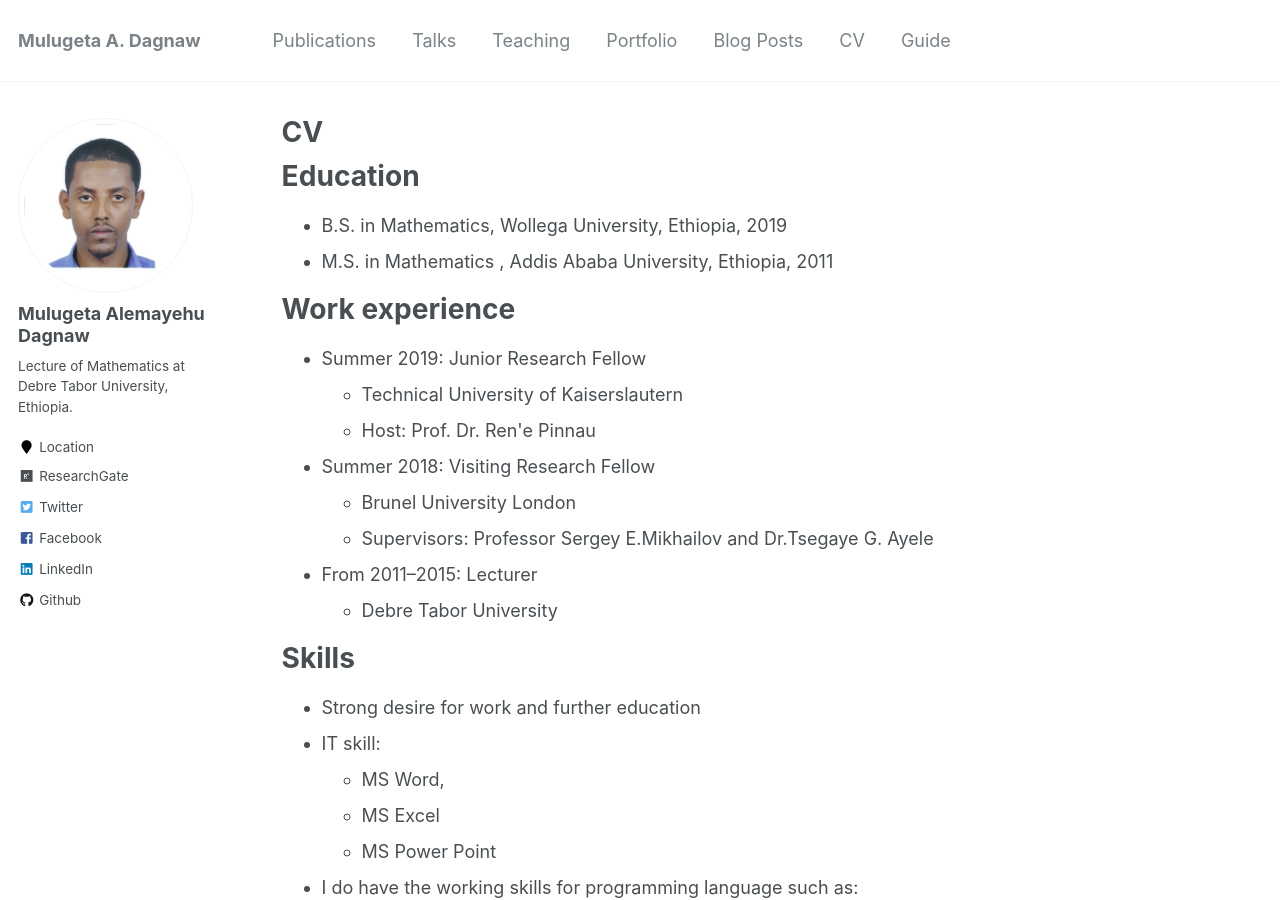
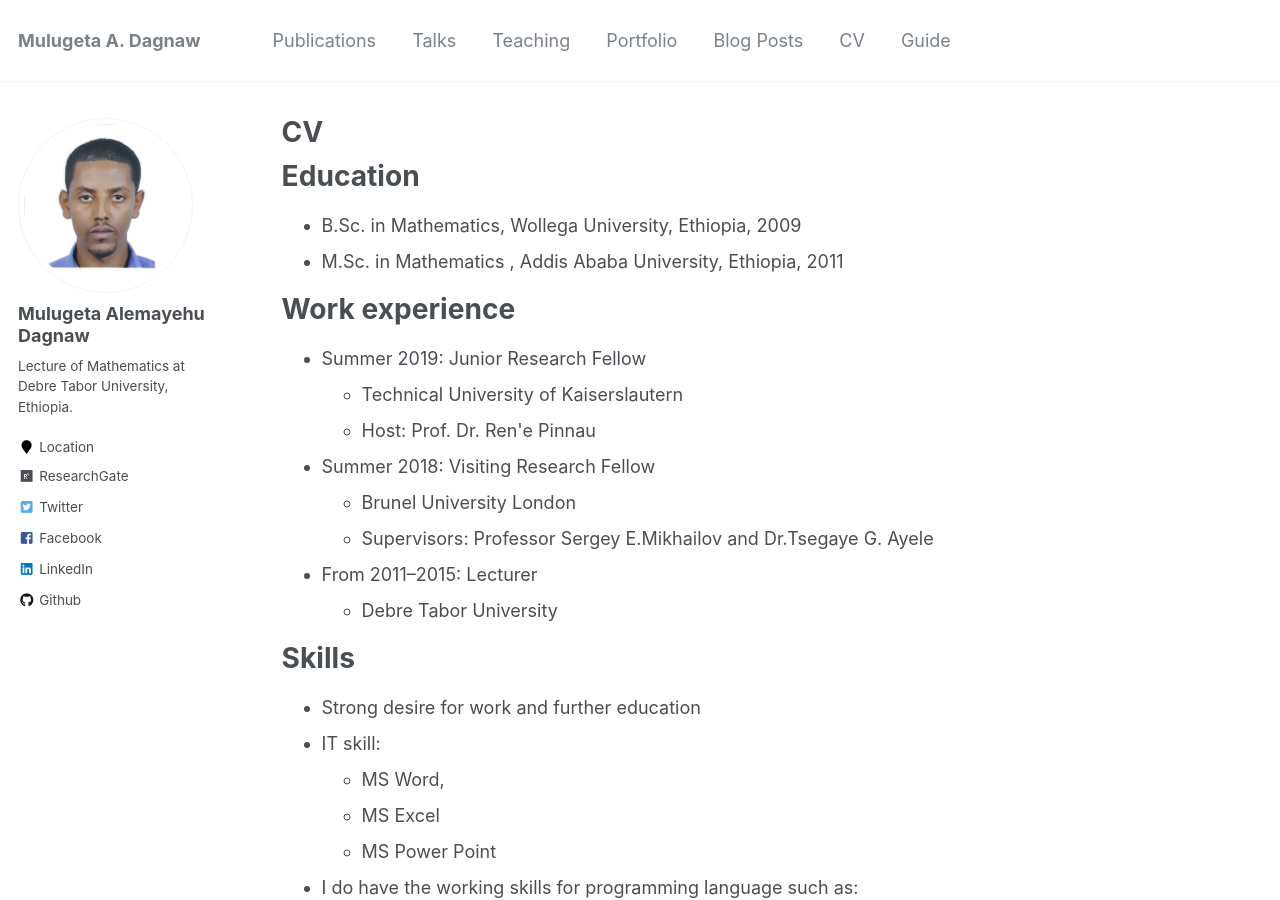
Before and after one commit to muledagnaw/muledagnaw.github.io, a Jekyll site: the page built from _pages/cv.md, in a window 1280 px wide and 900 px high. Built offline with Jekyll 4.4.1, drawn with Linux system fonts in a browser that asks for light colours.

Commit message:
updatednew20 site

```diff
--- a/_pages/cv.md
+++ b/_pages/cv.md
@@ -11,8 +11,8 @@ redirect_from:
 
 Education
 ======
-* B.S. in Mathematics, Wollega University, Ethiopia, 2019
-* M.S. in Mathematics , Addis Ababa University, Ethiopia, 2011
+* B.Sc. in Mathematics, Wollega University, Ethiopia, 2009
+* M.Sc. in Mathematics , Addis Ababa University, Ethiopia, 2011
 
 
 Work experience
```
